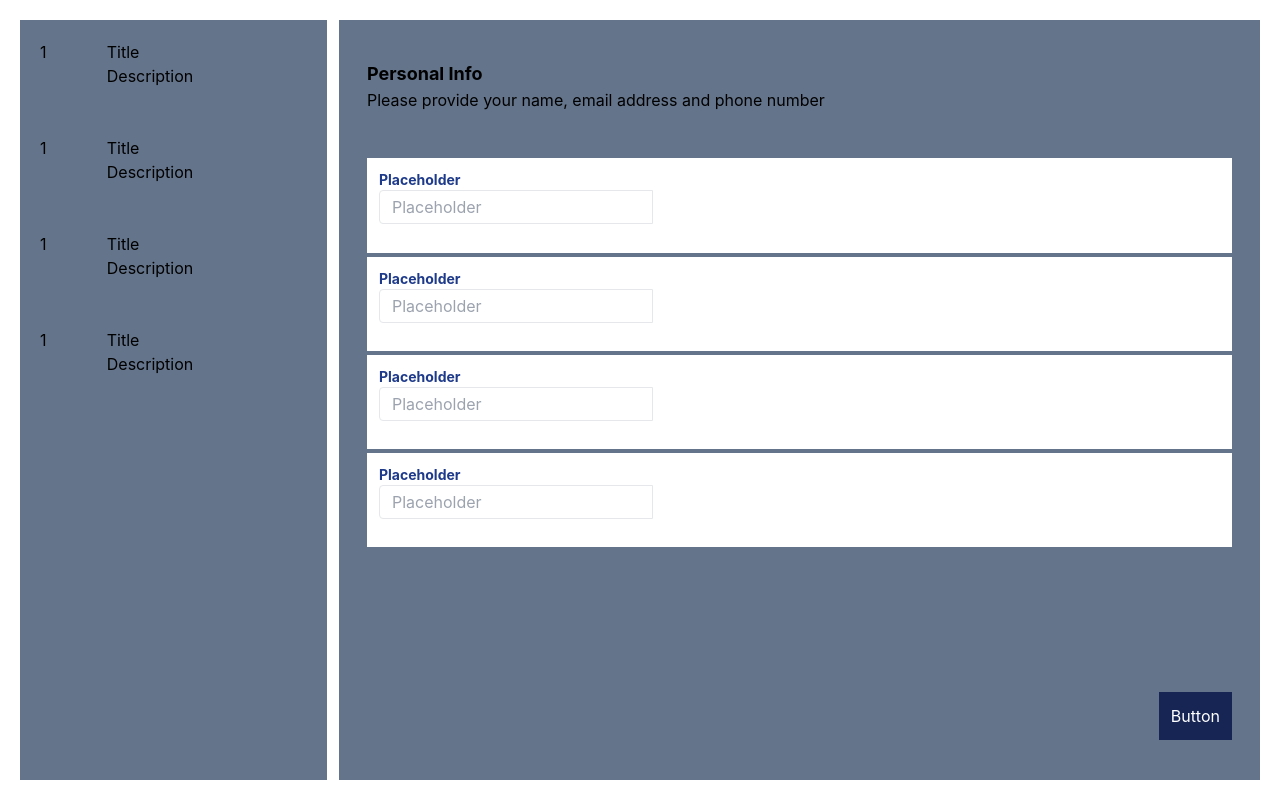
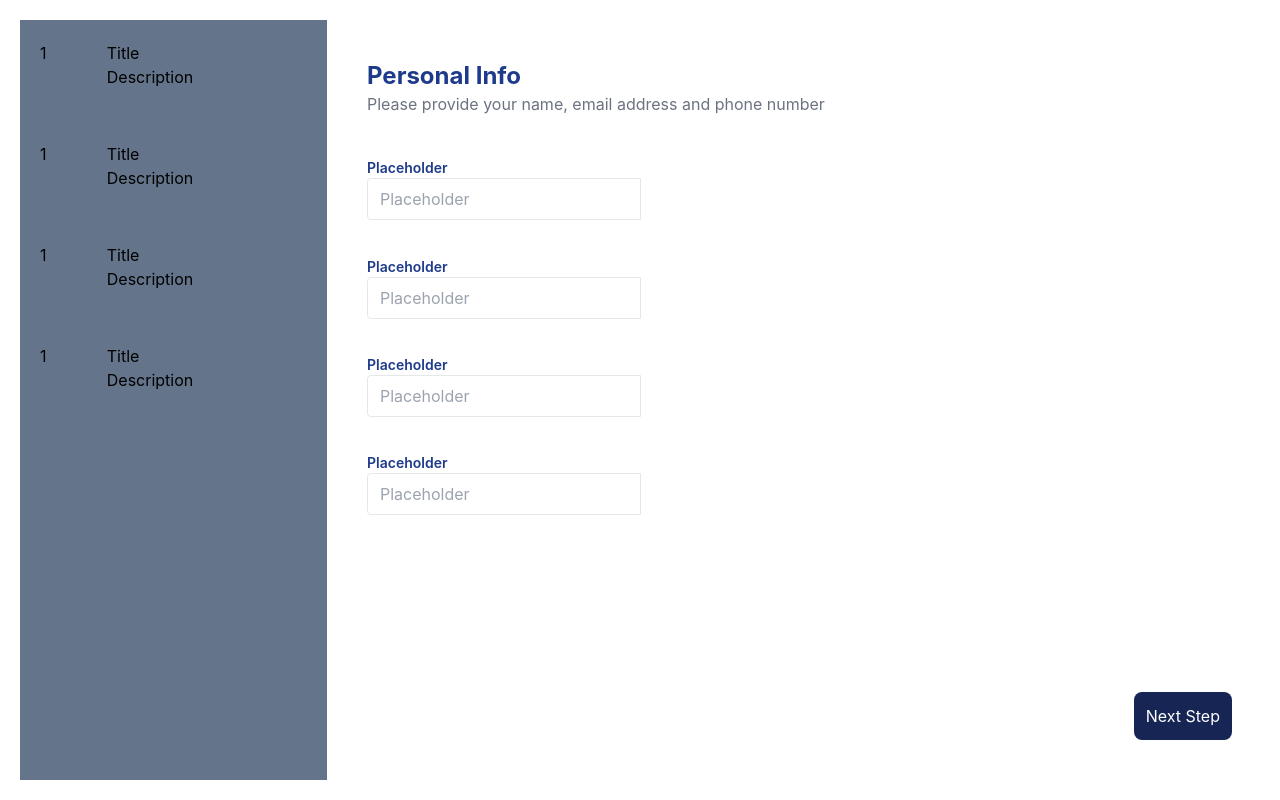
Before and after one commit to 00marco/frontend_mentor__multistep_form, a JavaScript app: page / in a window 1280 px wide. Built offline with nearby package versions, Linux system fonts and the light colour scheme; the HTML template or start-up script is replaced by a standard one.

Commit message:
finish skeleton for personal info page

```diff
--- a/src/InputFormComponent.js
+++ b/src/InputFormComponent.js
@@ -1,8 +1,8 @@
 function InputFormComponent() {
     return (
-        <div className="bg-white p-3">
-            <label className="block text-sm font-bold text-blue-900" for="nameId">Placeholder</label>
-            <input className="border rounded-s p-1 px-3" id="nameId" type="text" placeholder="Placeholder"></input>
+        <div className="bg-white">
+            <label className="block text-sm font-semibold text-blue-900" for="nameId">Placeholder</label>
+            <input className="border rounded-s p-2 px-3 text-gray-500" id="nameId" type="text" placeholder="Placeholder"></input>
         </div>
     );
 }
--- a/src/PersonalInfoComponent.js
+++ b/src/PersonalInfoComponent.js
@@ -5,10 +5,10 @@ import { Link } from "react-router-dom";
 function PersonalInfoComponent() {
     return (
     <>
-        <div className="grid grid-rows-[1fr,1fr,1fr,1fr,1fr,3fr] md:grid-rows-[1fr,1fr,1fr,1fr,1fr,2fr] bg-slate-500 px-7 py-10 gap-1">
-            <div>
-                <h1 className="font-bold text-lg">Personal Info</h1>
-                <p>Please provide your name, email address and phone number</p>
+        <div className="grid grid-rows-[1fr,75px,75px,75px,75px,2fr] md:grid-rows-[1fr,1fr,1fr,1fr,1fr,2fr] bg-white px-7 py-10 gap-1">
+            <div className="pb-3">
+                <h1 className="font-bold text-2xl text-blue-900">Personal Info</h1>
+                <p className="text-gray-500">Please provide your name, email address and phone number</p>
             </div>
             <InputFormComponent/>
             <InputFormComponent/>
@@ -16,7 +16,7 @@ function PersonalInfoComponent() {
             <InputFormComponent/>
             <div className="relative">
                 <Link to="/selectPlan">
-                    <button className="absolute bottom-0 right-0 bg-blue-950 text-white p-3" >Button</button>
+                    <button className="absolute bottom-0 right-0 bg-blue-950 text-white p-3 rounded-lg" >Next Step</button>
                 </Link>
             </div>
         </div>
--- a/src/SidebarComponent.js
+++ b/src/SidebarComponent.js
@@ -3,7 +3,7 @@ import SidebarItem from "./SidebarItem";
 function SidebarComponent() {
     return (
         <>
-            <div className="grid grid-rows-1 grid-cols-[1fr,1fr,1fr,1fr] md:grid-cols-1 md:grid-rows-[1fr,1fr,1fr,1fr,4fr] bg-slate-500 p-5 px-[10rem] md:px-5 gap-3 ">
+            <div className="grid grid-rows-1 grid-cols-[50px,50px,50px,50px] md:grid-cols-1 md:grid-rows-[1fr,1fr,1fr,1fr,4fr] bg-slate-500 justify-center items-center md:px-5 gap-3 ">
                 <SidebarItem/>
                 <SidebarItem/>
                 <SidebarItem/>
--- a/src/SidebarItem.js
+++ b/src/SidebarItem.js
@@ -20,7 +20,7 @@ function SidebarItem() {
                     </div>
                 </div>
                 :
-                <div className="flex justify-center items-center rounded-full bg-slate-400 h-[50px] w-[50px]">1</div>
+                <div className="flex justify-center items-center rounded-full bg-slate-400 h-[40px] w-[40px]">1</div>
             }
 
         </>
```
